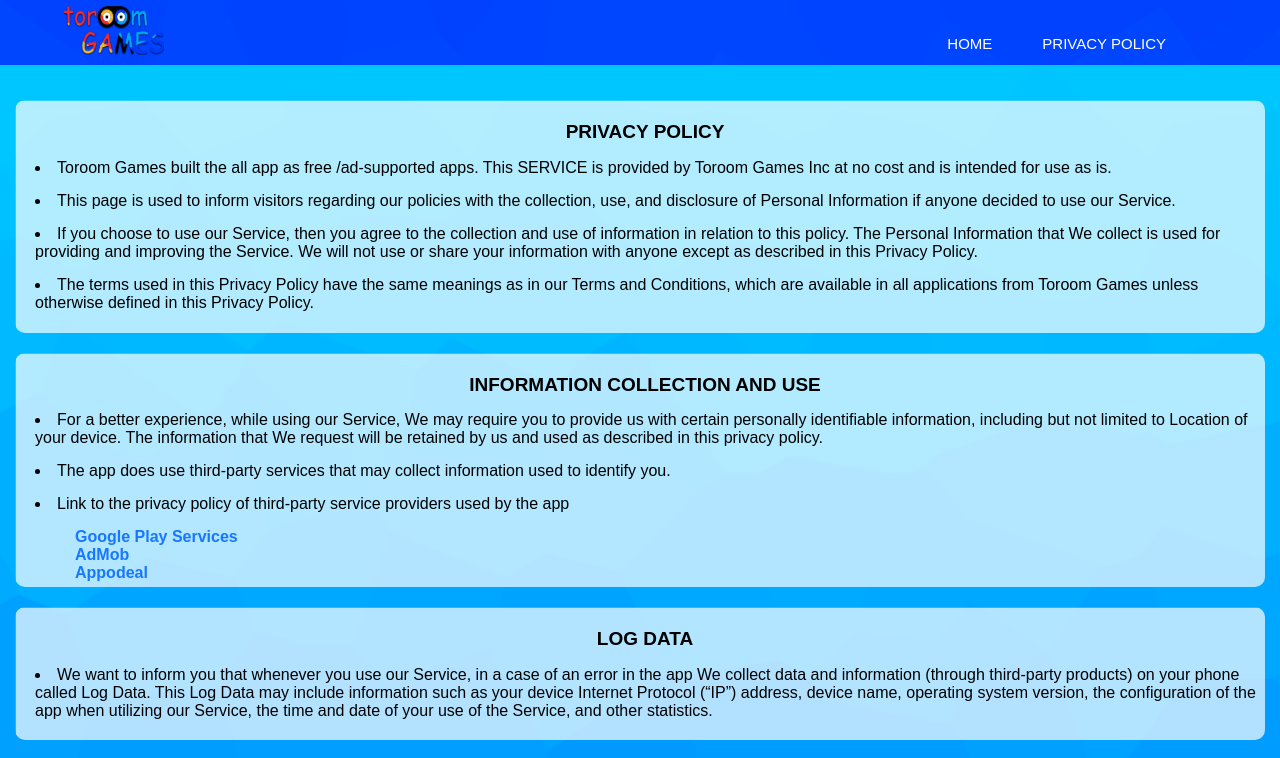
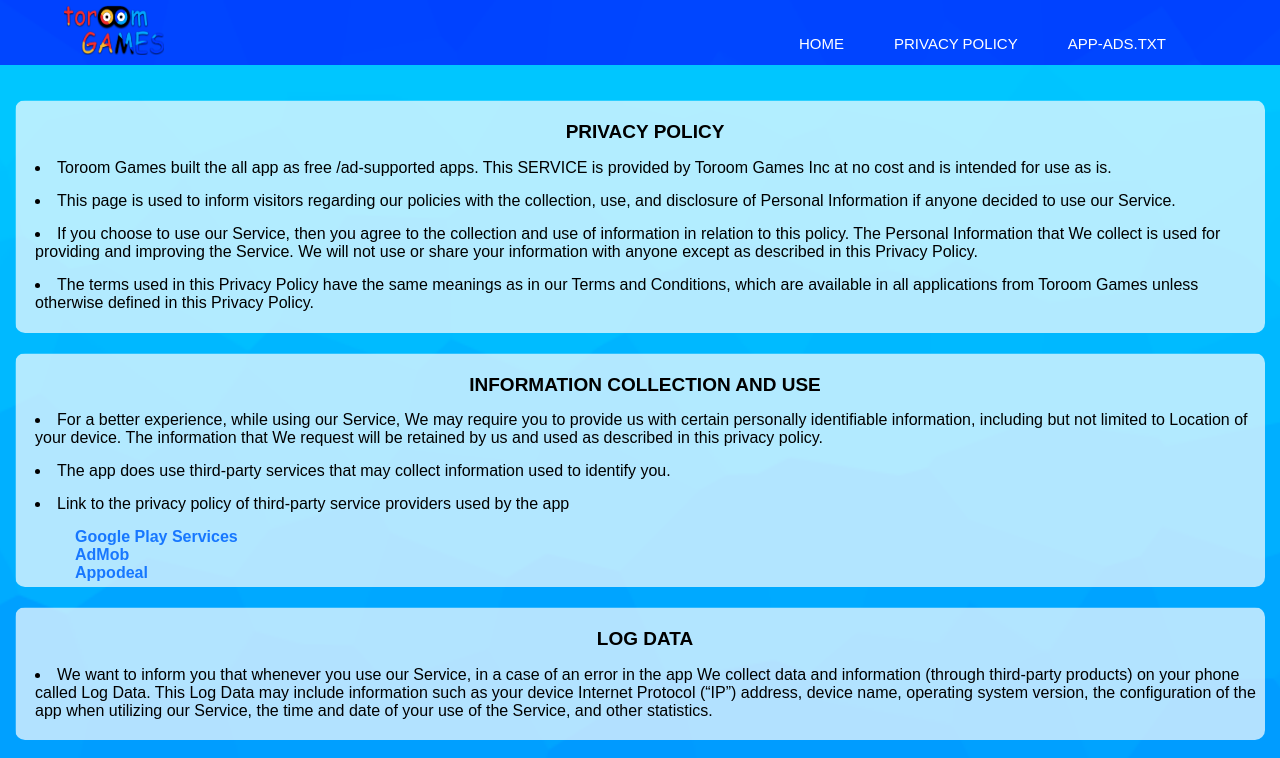
Before and after one commit to ToroomInc/ToroomInc.github.io, a plain HTML site: page privacy.html in a window 1280 px wide. Shown: the top 758 px of the page. Drawn offline with Linux system fonts and the light colour scheme.

Commit message:
Update privacy.html

```diff
--- a/privacy.html
+++ b/privacy.html
@@ -18,6 +18,9 @@
 				</li>
 				<li>
 					<a href="privacy.html"> privacy policy</a>
+				</li>
+				<li>
+					<a href="app-ads.txt">app-ads.txt</a>
 				</li>
 			</ul>
 		</nav>
```
